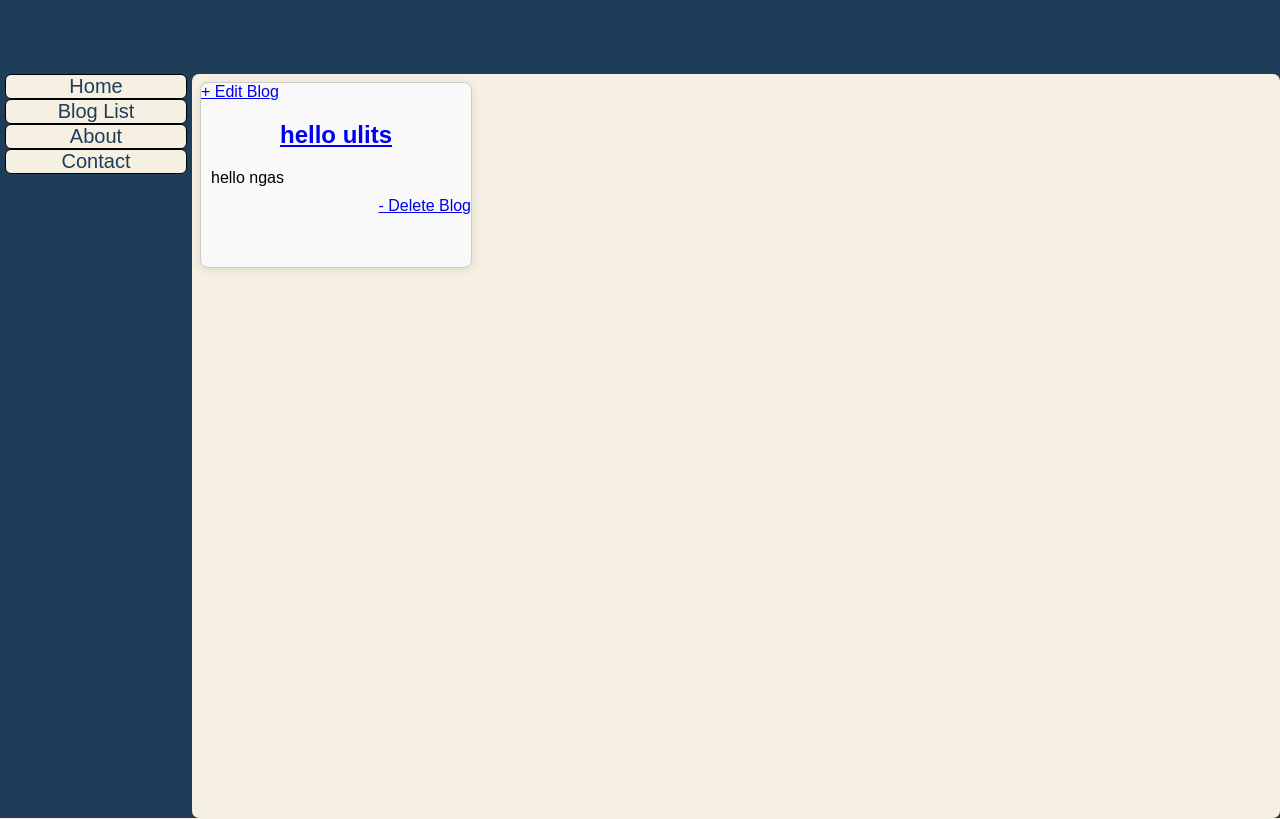
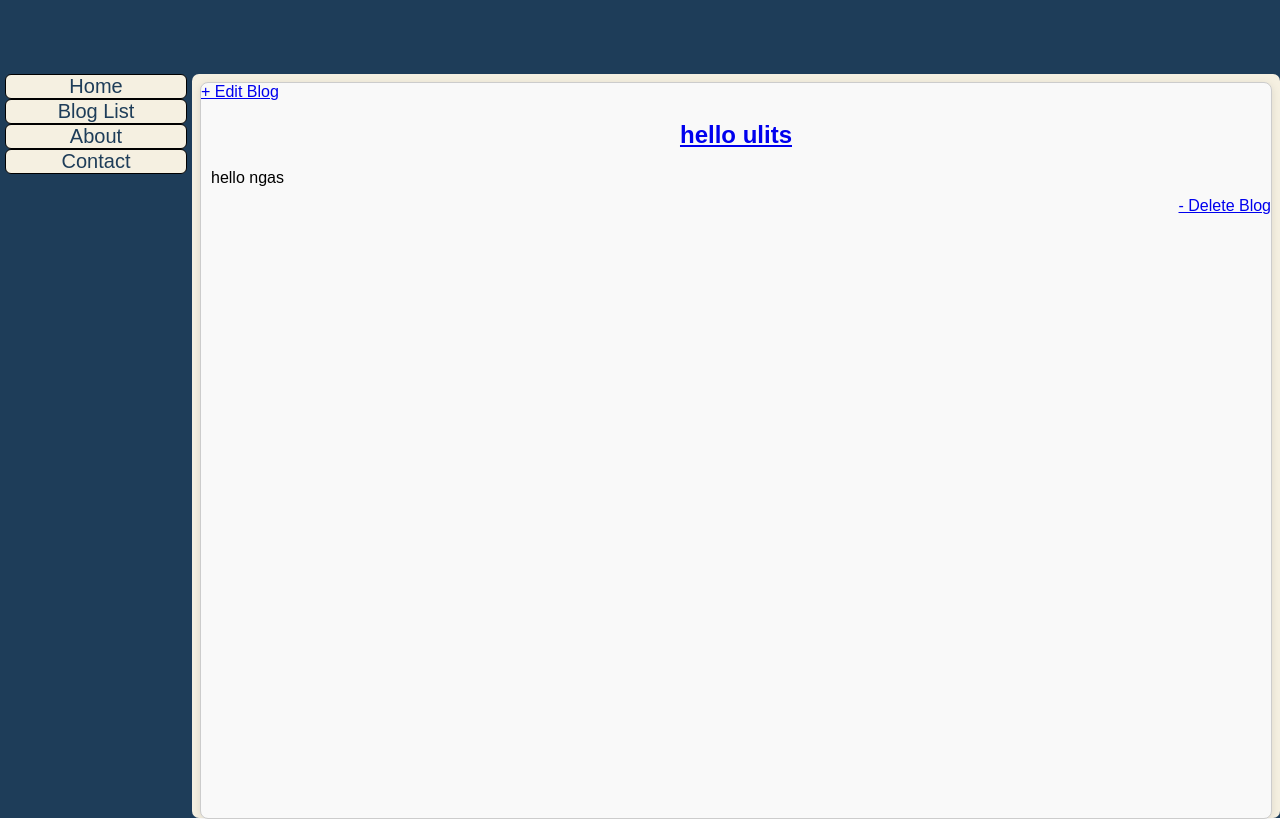
Before and after one commit to rexler05/activity-4, a Django app: page /blog/2 in a window 1280 px wide. Run offline with Django 5.2, Linux system fonts and the light colour scheme; data comes from the database, SQL or seed files in the repository.

Commit message:
updating again but not finished

```diff
--- a/app/templates/app/blog_detail.html
+++ b/app/templates/app/blog_detail.html
@@ -2,9 +2,9 @@
 {% load static %}
 {% block content%}
 
-    <div class="post-box">
+    <div class="post-boxs">
                <a href="{% url 'blog_update' post.pk %}">+ Edit Blog</a>
-      <div class="post-entry">
+      <div class="post-entrys">
         <h2><a href=" ">{{post.title}}</a></h2>
       </div>
       <p>{{post.body}}</p>
--- a/static/css/base.css
+++ b/static/css/base.css
@@ -101,6 +101,28 @@ height:360px;
 text-align: center;
 }
 
+
+.post-boxs {
+  border: 1px solid #ccc;
+  height:99%;
+  width: 99%;
+  border-radius: 8px;
+  background-color: #f9f9f9;
+  box-shadow: 0 2px 8px rgba(0, 0, 0, 0.1);
+  margin: 8px;
+}
+
+.post-boxs p{
+    margin:10px;
+}
+
+.post-entrys {
+text-align: center;
+}
+
+
+
+
 .create-container{
   display: flex;
   justify-content: center;
```
